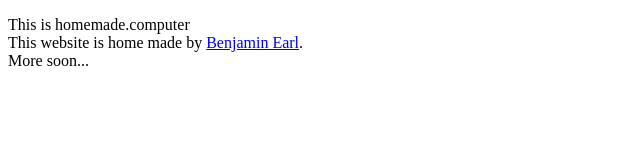
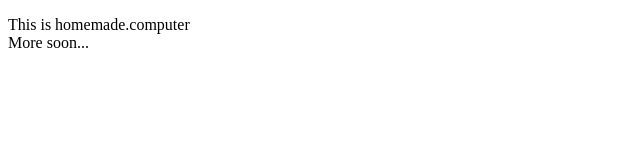
Before and after one commit to benjaminearl/homemade.computer, a plain HTML site: page index.html in a window 1280 px wide. Shown: the whole page, without its empty margins (0-640 px from the left). Drawn offline with Linux system fonts and the light colour scheme.

Commit message:
Update index.html

```diff
--- a/index.html
+++ b/index.html
@@ -6,6 +6,6 @@
     <title>homemade.computer</title>
 </head>
 <body>
-    <p>This is homemade.computer<br>This website is home made by <a href="https://bnjmnearl.eu/">Benjamin Earl</a>.<br>More soon...</p>
+    <p>This is homemade.computer <br>More soon...</p>
 </body>
 </html>
```
